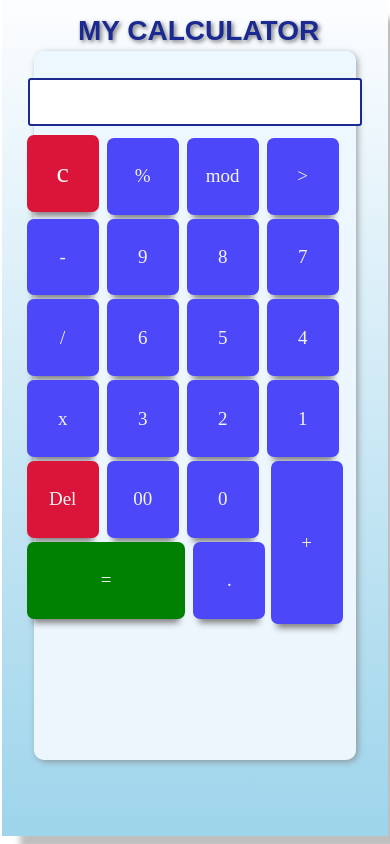
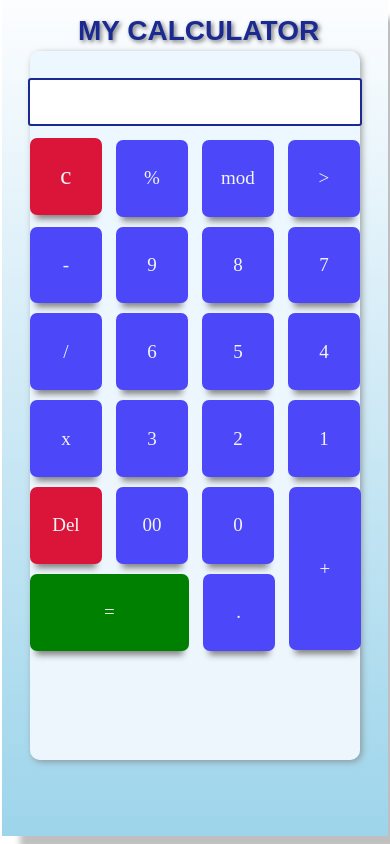
Before and after one commit to rohtec/newCalculatorApp, a plain HTML site: page index.html in a window 390 px wide. Drawn offline with Linux system fonts and the light colour scheme.

Commit message:
Update index.css
init

```diff
--- a/index.css
+++ b/index.css
@@ -149,7 +149,7 @@ main {
     padding-top: 7%;
     background: linear-gradient(to bottom, RGBA(237, 247,255, 1), RGBA(237, 246, 253, 1));
 	border-radius:10px;
-	width: 82.5vw;
+	width: 84.5vw;
 	height: 84vh;
 	align-items: center;
 	box-shadow: 2px 2px 6px rgba(128, 128, 128, 0.7);
@@ -184,7 +184,7 @@ main {
 	to { width: 100% }
 }
 button {
-	margin: 2px;
+	margin: 5px;
 	width: 4.5rem;
 	height: 4.8rem;
 /*	border: 1px solid #e5e5e5;*/
@@ -236,7 +236,7 @@ input {
 	background-color: rgb(0,128,1);
 }
 #clear {
-	font-size: 28px;
+	font-size: 25px;
 }
 #clear, #del {
 	background-color: rgb(219,21,58);
```
